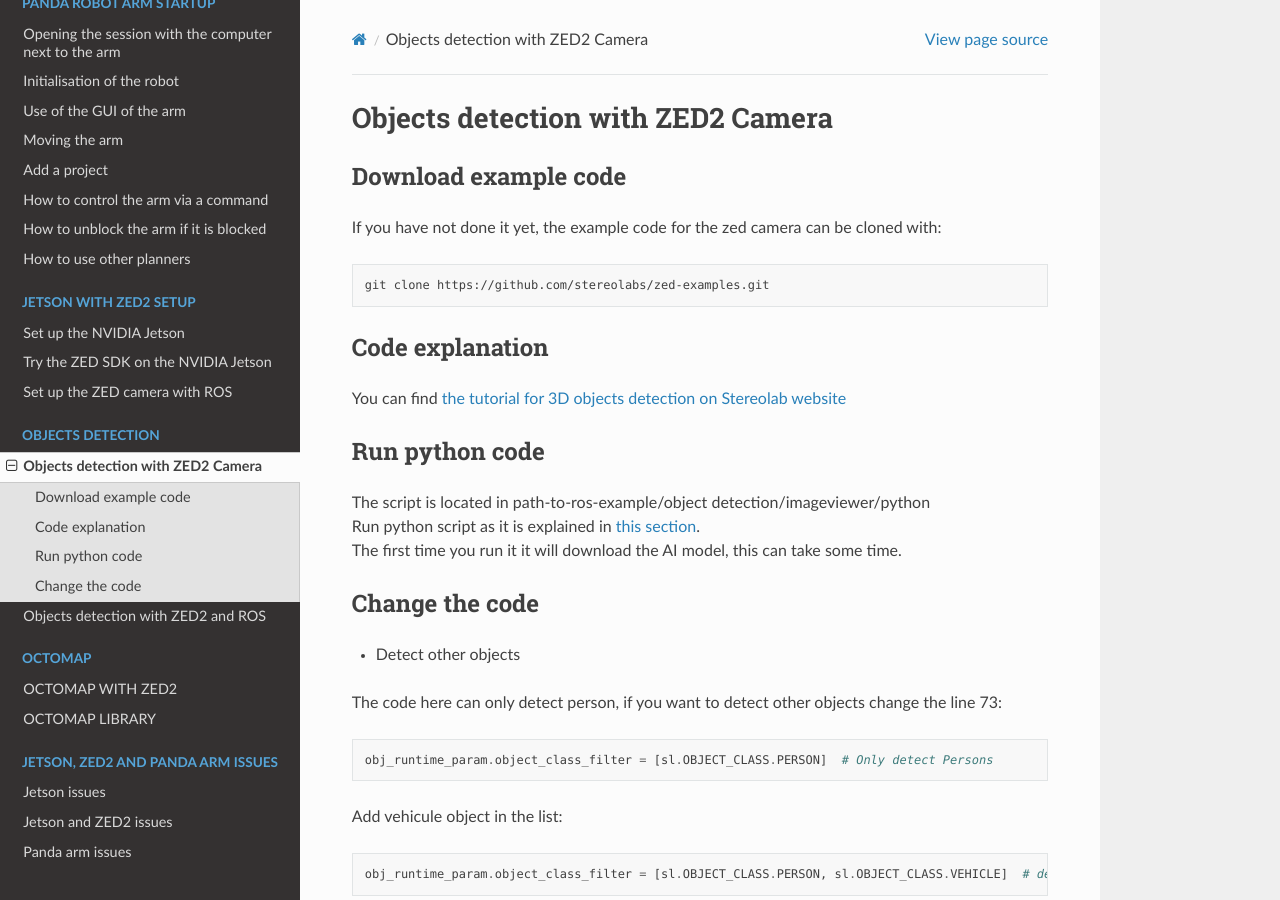
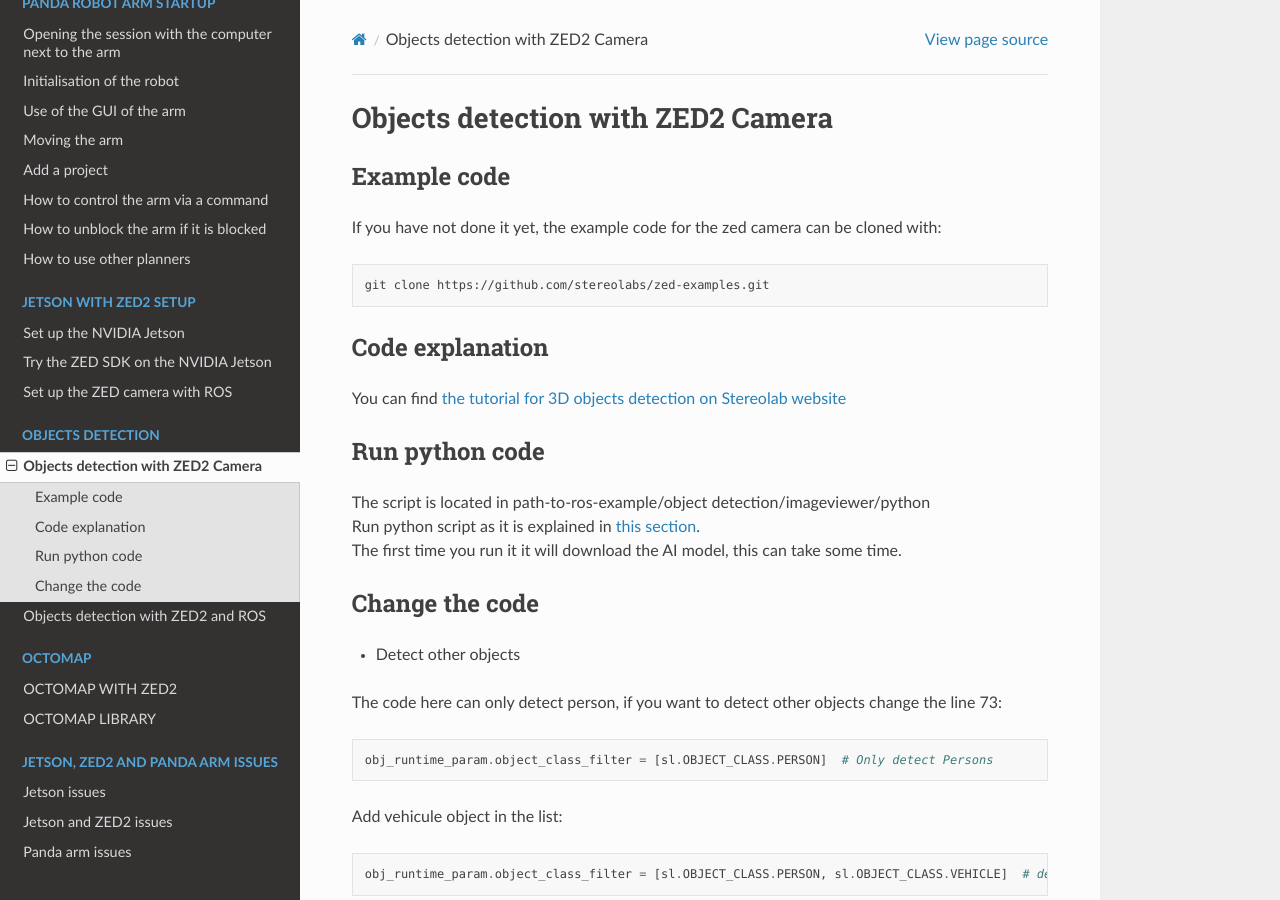
Before and after one commit to kmerckae/panda_safe_hrc_tutorial, a Sphinx documentation site: the page built from source/objects_detection/zed_objects_detection.rst, in a window 1280 px wide and 900 px high. Built offline with Sphinx 7.4.7 and the Read the Docs theme 2.0.0, drawn with Linux system fonts in a browser that asks for light colours.

Commit message:
make html no warning anymore

```diff
--- a/source/conf.py
+++ b/source/conf.py
@@ -54,4 +54,4 @@ html_theme = 'sphinx_rtd_theme'
 # Add any paths that contain custom static files (such as style sheets) here,
 # relative to this directory. They are copied after the builtin static files,
 # so a file named "default.css" will overwrite the builtin "default.css".
-html_static_path = ['_static']
+# html_static_path = ['_static']
--- a/source/objects_detection/zed_objects_detection.rst
+++ b/source/objects_detection/zed_objects_detection.rst
@@ -1,7 +1,7 @@
 Objects detection with ZED2 Camera
 ==================================
 
-Download example code
+Example code
 ---------------------
 
 If you have not done it yet, the example code for the zed camera can be cloned with:
```
